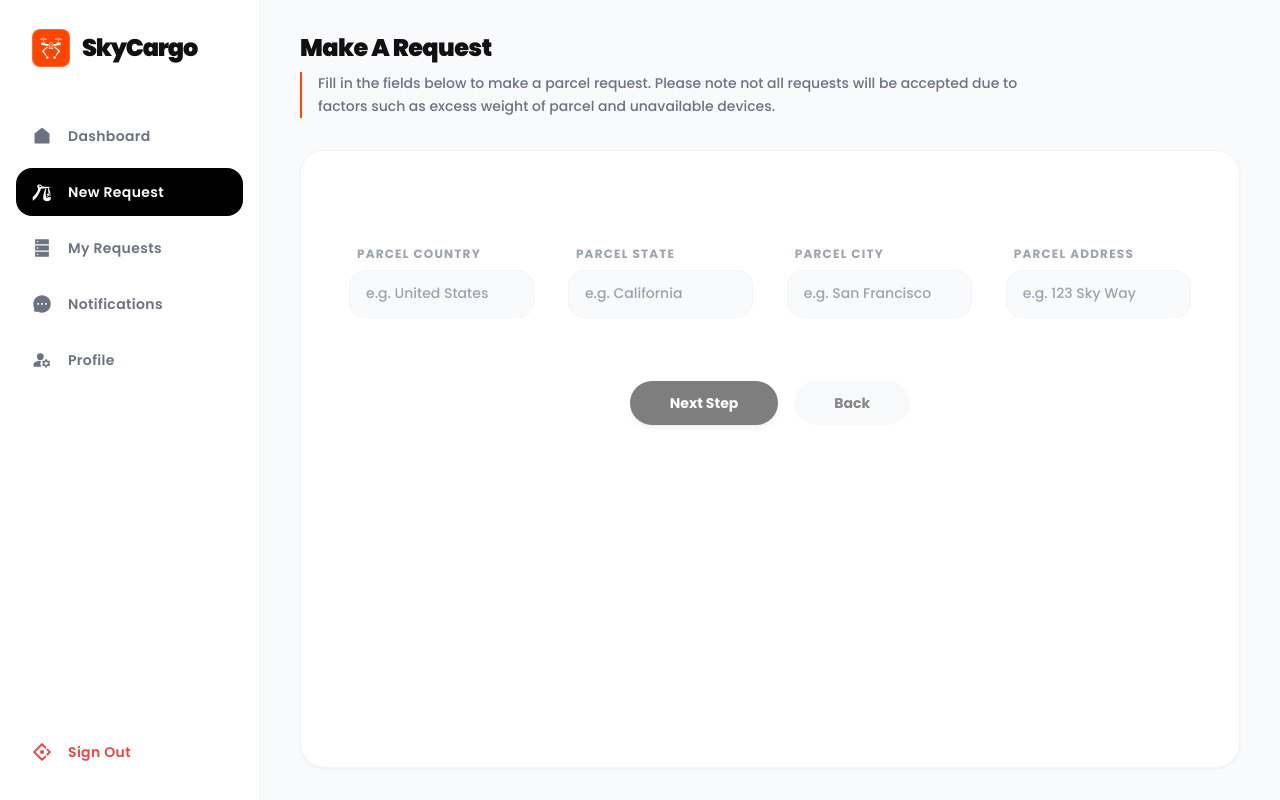
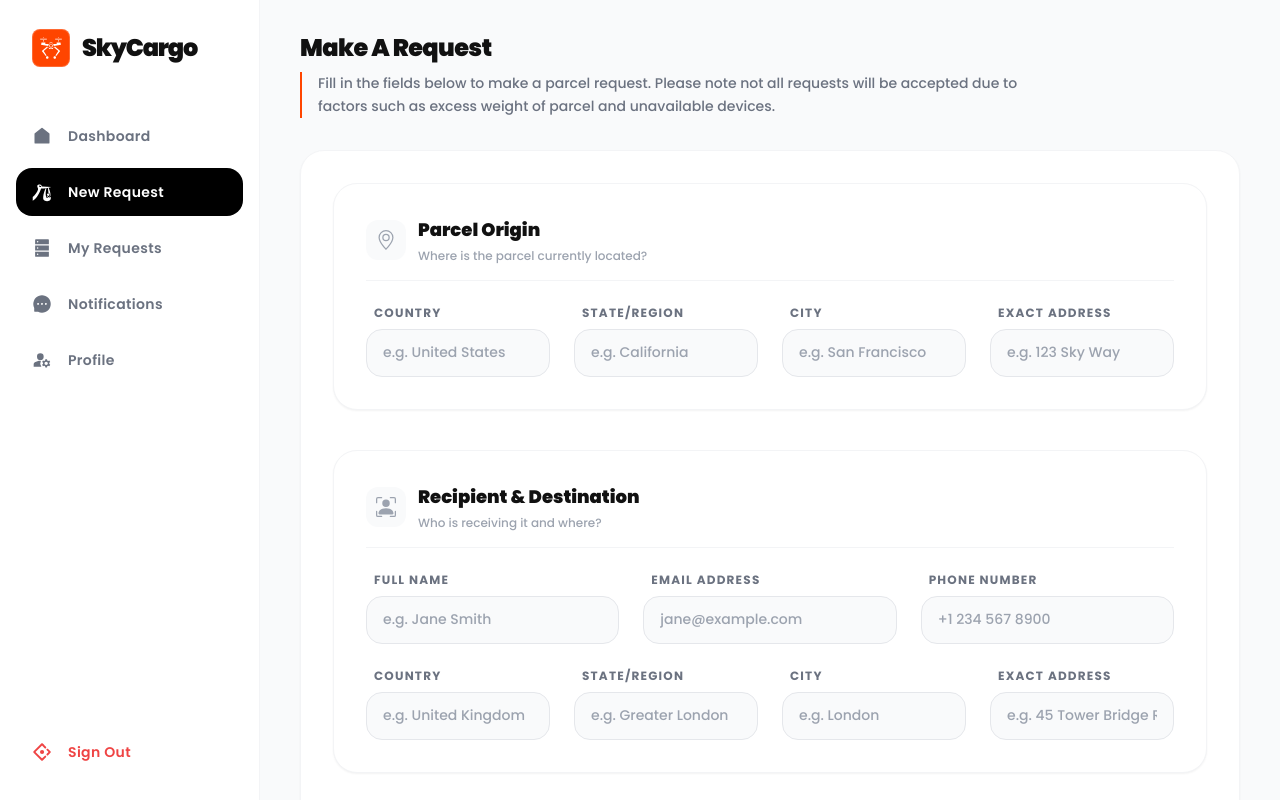
Before and after one commit to kingsleyhenz/EVTOL-FRONT, a React (Vite) app: page /add-req in a window 1280 px wide. Built offline with nearby package versions, Linux system fonts and the light colour scheme.

Commit message:
Redesign Request Modal into unified scrollable sectioned form

```diff
--- a/src/components/requestModal.jsx
+++ b/src/components/requestModal.jsx
@@ -1,15 +1,10 @@
 import React, { useState } from "react";
 import axios from "axios";
-import { Tabs, rem, Textarea, Transition } from "@mantine/core";
+import { Textarea } from "@mantine/core";
 import { toast } from 'react-toastify';
+import { BsBoxSeam, BsGeoAlt, BsPersonBoundingBox } from "react-icons/bs";
 
 function RequestMod() {
-  const iconStyle = { width: rem(12), height: rem(12) };
-
-  const tabValues = ["first", "second", "third", "fourth", "fifth"];
-
-  const [currentIndex, setCurrentIndex] = useState(0);
-
   const [parcelDetails, setParcelDetails] = useState({
     country: "",
     state: "",
@@ -35,41 +30,21 @@ function RequestMod() {
   });
 
   const [parcelDescription, setParcelDescription] = useState("");
+  const [isSubmitting, setIsSubmitting] = useState(false);
 
-  const isNextEnabled = () => {
-    switch (currentIndex) {
-      case 0:
-        return Object.values(parcelDetails).every((value) => value.trim() !== "");
-      case 1:
-        return Object.values(recipientDetails).slice(0, 4).every((value) => value.trim() !== "");
-      case 2:
-        return Object.values(recipientDetails).slice(4).every((value) => value.trim() !== "");
-      case 3:
-        return Object.values(parcelDimensions).every((value) => value.trim() !== "");
-      case 4:
-        return parcelDescription.trim() !== "";
-      default:
-        return false;
-    }
+  const isSubmitEnabled = () => {
+    const originValid = Object.values(parcelDetails).every((val) => val.trim() !== "");
+    const recipientValid = Object.values(recipientDetails).every((val) => val.trim() !== "");
+    const specsValid = Object.values(parcelDimensions).every((val) => val.trim() !== "");
+    const descValid = parcelDescription.trim() !== "";
+    return originValid && recipientValid && specsValid && descValid;
   };
 
-  const handleNext = () => {
-    if (isNextEnabled()) {
-      if (currentIndex < tabValues.length - 1) {
-        setCurrentIndex((prevIndex) => prevIndex + 1);
-      } else {
-        handleComplete();
-      }
-    }
-  };
+  const handleSubmit = async (e) => {
+    e.preventDefault();
+    if (!isSubmitEnabled()) return;
 
-  const handleBack = () => {
-    if (currentIndex > 0) {
-      setCurrentIndex((prevIndex) => prevIndex - 1);
-    }
-  };
-
-  const handleComplete = async () => {
+    setIsSubmitting(true);
     try {
       const token = localStorage.getItem("auth_token");
       const payload = {
@@ -90,6 +65,7 @@ function RequestMod() {
         item: parcelDimensions.name,
         description: parcelDescription,
       };
+
       const baseUrl = 'https://droneservice.onrender.com'
 
       const response = await axios.post(`${baseUrl}/api/v1/request/send-request`, payload, {
@@ -97,284 +73,154 @@ function RequestMod() {
           Authorization: `Bearer ${token}`,
         },
       });
+
       if(response.status === 201){
         toast.success("Request Sent Successfully. Pending Acceptance...⏳");
-        setParcelDetails({
-          country: "",
-          state: "",
-          city: "",
-          address: "",
-        });
-        setRecipientDetails({
-          country: "",
-          state: "",
-          city: "",
-          address: "",
-          name: "",
-          email: "",
-          phone: "",
-        });
-        setParcelDimensions({
-          name: "",
-          width: "",
-          length: "",
-          height: "",
-        });
+        // Reset states
+        setParcelDetails({ country: "", state: "", city: "", address: "" });
+        setRecipientDetails({ country: "", state: "", city: "", address: "", name: "", email: "", phone: "" });
+        setParcelDimensions({ name: "", width: "", length: "", height: "" });
         setParcelDescription("");
-        setCurrentIndex(0);
-      }else{
-        toast.error(response.data.error)
+      } else {
+        toast.error(response.data.error || "Failed to submit request.");
       }
     } catch (error) {
       console.error("Error in completing request:", error.message);
+      toast.error("An error occurred while submitting the request.");
+    } finally {
+      setIsSubmitting(false);
     }
   };
 
+  const inputClass = "bg-gray-50 h-12 w-full border border-gray-200 rounded-2xl outline-none focus:border-black focus:ring-1 focus:ring-black text-[#111] px-4 text-sm font-medium transition-all placeholder-gray-400";
+  const labelClass = "text-xs font-bold uppercase tracking-widest text-gray-500 pl-2 mb-2 block";
+
   return (
-    <Tabs
-      color="#ff4500"
-      variant="pills"
-      radius="sm"
-      value={tabValues[currentIndex]}
-      orientation="vertical"
-      className="w-full h-auto flex flex-col-reverse items-center p-4 border-none"
-      placement="right"
-    >
-      <Tabs.List className="h-auto w-full flex flex-row justify-center gap-4 mt-8 border-none">
-      {currentIndex < tabValues.length - 1 ? (
-            <button key="next" className="py-3 px-10 text-white font-bold text-sm bg-black hover:bg-[#ff4500] transition-colors rounded-full disabled:opacity-50 disabled:cursor-not-allowed shadow-md" onClick={handleNext} disabled={!isNextEnabled()}>
-              Next Step
-            </button>
-          ) : (
-            <button key="complete" className="py-3 px-10 text-white font-bold text-sm bg-[#ff4500] hover:bg-black transition-colors rounded-full disabled:opacity-50 disabled:cursor-not-allowed shadow-md shadow-[#ff4500]/20" onClick={handleComplete} disabled={!isNextEnabled()}>
-              Complete Request
-            </button>
-          )}
-          <button key="back" className="py-3 px-10 text-[#111] font-bold text-sm bg-gray-100 hover:bg-gray-200 transition-colors rounded-full disabled:opacity-50" onClick={handleBack} disabled={currentIndex === 0}>
-            Back
-          </button>
-      </Tabs.List>
+    <form onSubmit={handleSubmit} className="w-full flex flex-col gap-10">
 
-      <div className="w-full flex justify-center items-center min-h-[150px]">
-      <Transition
-        mounted={currentIndex === 0}
-        transition="fade"
-        duration={500}
-        timingFunction="ease"
-      >
-        {(styles) => (
-          <Tabs.Panel value="first" className="flex justify-between w-[95%] pt-[2%]" style={styles}>
-            <div className="w-[22%] flex flex-col gap-2">
-              <label className="text-xs font-bold uppercase tracking-widest text-gray-400 pl-2">Parcel Country</label>
-              <input
-                className="bg-gray-50 h-12 w-full border border-gray-100 rounded-2xl outline-none focus:border-black focus:ring-1 focus:ring-black text-[#111] px-4 text-sm font-medium transition-all"
-                type="text"
-                placeholder="e.g. United States"
-                value={parcelDetails.country}
-                onChange={(e) => setParcelDetails({ ...parcelDetails, country: e.target.value })}
-              />
+      {/* 1. Parcel Origin */}
+      <section className="bg-white p-8 rounded-3xl border border-gray-100 shadow-sm flex flex-col gap-6">
+        <div className="flex items-center gap-3 border-b border-gray-100 pb-4">
+          <div className="w-10 h-10 rounded-xl bg-gray-50 flex items-center justify-center text-gray-400 text-xl">
+             <BsGeoAlt />
           </div>
-            <div className="w-[22%] flex flex-col gap-2">
-              <label className="text-xs font-bold uppercase tracking-widest text-gray-400 pl-2">Parcel State</label>
-              <input
-                className="bg-gray-50 h-12 w-full border border-gray-100 rounded-2xl outline-none focus:border-black focus:ring-1 focus:ring-black text-[#111] px-4 text-sm font-medium transition-all"
-                type="text"
-                placeholder="e.g. California"
-                value={parcelDetails.state}
-                onChange={(e) => setParcelDetails({ ...parcelDetails, state: e.target.value })}
-              />
+          <div>
+            <h3 className="text-lg font-black text-[#111]">Parcel Origin</h3>
+            <p className="text-xs font-medium text-gray-400 mt-1">Where is the parcel currently located?</p>
           </div>
-            <div className="w-[22%] flex flex-col gap-2">
-              <label className="text-xs font-bold uppercase tracking-widest text-gray-400 pl-2">Parcel City</label>
-              <input
-                className="bg-gray-50 h-12 w-full border border-gray-100 rounded-2xl outline-none focus:border-black focus:ring-1 focus:ring-black text-[#111] px-4 text-sm font-medium transition-all"
-                type="text"
-                placeholder="e.g. San Francisco"
-                value={parcelDetails.city}
-                onChange={(e) => setParcelDetails({ ...parcelDetails, city: e.target.value })}
-              />
         </div>
-            <div className="w-[22%] flex flex-col gap-2">
-              <label className="text-xs font-bold uppercase tracking-widest text-gray-400 pl-2">Parcel Address</label>
-              <input
-                className="bg-gray-50 h-12 w-full border border-gray-100 rounded-2xl outline-none focus:border-black focus:ring-1 focus:ring-black text-[#111] px-4 text-sm font-medium transition-all"
-                type="text"
-                placeholder="e.g. 123 Sky Way"
-                value={parcelDetails.address}
-                onChange={(e) => setParcelDetails({ ...parcelDetails, address: e.target.value })}
-              />
+
+        <div className="grid grid-cols-1 md:grid-cols-2 lg:grid-cols-4 gap-6">
+          <div>
+            <label className={labelClass}>Country</label>
+            <input className={inputClass} type="text" placeholder="e.g. United States" value={parcelDetails.country} onChange={(e) => setParcelDetails({ ...parcelDetails, country: e.target.value })} required />
           </div>
-          </Tabs.Panel>
-        )}
-      </Transition>
+          <div>
+            <label className={labelClass}>State/Region</label>
+            <input className={inputClass} type="text" placeholder="e.g. California" value={parcelDetails.state} onChange={(e) => setParcelDetails({ ...parcelDetails, state: e.target.value })} required />
+          </div>
+          <div>
+            <label className={labelClass}>City</label>
+            <input className={inputClass} type="text" placeholder="e.g. San Francisco" value={parcelDetails.city} onChange={(e) => setParcelDetails({ ...parcelDetails, city: e.target.value })} required />
+          </div>
+          <div>
+            <label className={labelClass}>Exact Address</label>
+            <input className={inputClass} type="text" placeholder="e.g. 123 Sky Way" value={parcelDetails.address} onChange={(e) => setParcelDetails({ ...parcelDetails, address: e.target.value })} required />
+          </div>
+        </div>
+      </section>
 
-      <Transition
-        mounted={currentIndex === 1}
-        transition="fade"
-        duration={500}
-        timingFunction="ease"
-      >
-        {(styles) => (
-          <Tabs.Panel value="second" className="flex justify-between w-[95%] pt-[2%]" style={styles}>
-            <div className="w-[22%] flex flex-col gap-2">
-              <label className="text-xs font-bold uppercase tracking-widest text-gray-400 pl-2">Recipient Country</label>
-              <input
-                className="bg-gray-50 h-12 w-full border border-gray-100 rounded-2xl outline-none focus:border-black focus:ring-1 focus:ring-black text-[#111] px-4 text-sm font-medium transition-all"
-                type="text"
-                placeholder="e.g. United Kingdom"
-                value={recipientDetails.country}
-                onChange={(e) => setRecipientDetails({ ...recipientDetails, country: e.target.value })}
-              />
+      {/* 2. Recipient Details & Destination */}
+      <section className="bg-white p-8 rounded-3xl border border-gray-100 shadow-sm flex flex-col gap-6">
+        <div className="flex items-center gap-3 border-b border-gray-100 pb-4">
+          <div className="w-10 h-10 rounded-xl bg-gray-50 flex items-center justify-center text-gray-400 text-xl">
+             <BsPersonBoundingBox />
           </div>
-            <div className="w-[22%] flex flex-col gap-2">
-              <label className="text-xs font-bold uppercase tracking-widest text-gray-400 pl-2">Recipient State</label>
-              <input
-                className="bg-gray-50 h-12 w-full border border-gray-100 rounded-2xl outline-none focus:border-black focus:ring-1 focus:ring-black text-[#111] px-4 text-sm font-medium transition-all"
-                type="text"
-                placeholder="e.g. Greater London"
-                value={recipientDetails.state}
-                onChange={(e) => setRecipientDetails({ ...recipientDetails, state: e.target.value })}
-              />
+          <div>
+            <h3 className="text-lg font-black text-[#111]">Recipient & Destination</h3>
+            <p className="text-xs font-medium text-gray-400 mt-1">Who is receiving it and where?</p>
           </div>
-            <div className="w-[22%] flex flex-col gap-2">
-              <label className="text-xs font-bold uppercase tracking-widest text-gray-400 pl-2">Recipient City</label>
-              <input
-                className="bg-gray-50 h-12 w-full border border-gray-100 rounded-2xl outline-none focus:border-black focus:ring-1 focus:ring-black text-[#111] px-4 text-sm font-medium transition-all"
-                type="text"
-                placeholder="e.g. London"
-                value={recipientDetails.city}
-                onChange={(e) => setRecipientDetails({ ...recipientDetails, city: e.target.value })}
-              />
         </div>
-            <div className="w-[22%] flex flex-col gap-2">
-              <label className="text-xs font-bold uppercase tracking-widest text-gray-400 pl-2">Recipient Address</label>
-              <input
-                className="bg-gray-50 h-12 w-full border border-gray-100 rounded-2xl outline-none focus:border-black focus:ring-1 focus:ring-black text-[#111] px-4 text-sm font-medium transition-all"
-                type="text"
-                placeholder="e.g. 45 Tower Bridge"
-                value={recipientDetails.address}
-                onChange={(e) => setRecipientDetails({ ...recipientDetails, address: e.target.value })}
-              />
+
+        <div className="grid grid-cols-1 md:grid-cols-3 gap-6">
+          <div>
+            <label className={labelClass}>Full Name</label>
+            <input className={inputClass} type="text" placeholder="e.g. Jane Smith" value={recipientDetails.name} onChange={(e) => setRecipientDetails({ ...recipientDetails, name: e.target.value })} required />
           </div>
-          </Tabs.Panel>
-        )}
-      </Transition>
+          <div>
+            <label className={labelClass}>Email Address</label>
+            <input className={inputClass} type="email" placeholder="jane@example.com" value={recipientDetails.email} onChange={(e) => setRecipientDetails({ ...recipientDetails, email: e.target.value })} required />
+          </div>
+          <div>
+            <label className={labelClass}>Phone Number</label>
+            <input className={inputClass} type="tel" placeholder="+1 234 567 8900" value={recipientDetails.phone} onChange={(e) => setRecipientDetails({ ...recipientDetails, phone: e.target.value })} required />
+          </div>
+        </div>
 
-      <Transition
-        mounted={currentIndex === 2}
-        transition="fade"
-        duration={500}
-        timingFunction="ease"
-      >
-        {(styles) => (
-          <Tabs.Panel value="third" className="flex justify-between w-[95%] pt-[2%]" style={styles}>
-            <div className="w-[30%] flex flex-col gap-2">
-              <label className="text-xs font-bold uppercase tracking-widest text-gray-400 pl-2">Recipient Name</label>
-              <input
-                className="bg-gray-50 h-12 w-full border border-gray-100 rounded-2xl outline-none focus:border-black focus:ring-1 focus:ring-black text-[#111] px-4 text-sm font-medium transition-all"
-                type="text"
-                placeholder="e.g. Jane Smith"
-                value={recipientDetails.name}
-                onChange={(e) => setRecipientDetails({ ...recipientDetails, name: e.target.value })}
-              />
+        <div className="grid grid-cols-1 md:grid-cols-2 lg:grid-cols-4 gap-6">
+          <div>
+            <label className={labelClass}>Country</label>
+            <input className={inputClass} type="text" placeholder="e.g. United Kingdom" value={recipientDetails.country} onChange={(e) => setRecipientDetails({ ...recipientDetails, country: e.target.value })} required />
           </div>
-            <div className="w-[30%] flex flex-col gap-2">
-              <label className="text-xs font-bold uppercase tracking-widest text-gray-400 pl-2">Recipient Email</label>
-              <input
-                className="bg-gray-50 h-12 w-full border border-gray-100 rounded-2xl outline-none focus:border-black focus:ring-1 focus:ring-black text-[#111] px-4 text-sm font-medium transition-all"
-                type="text"
-                placeholder="jane.smith@example.com"
-                value={recipientDetails.email}
-                onChange={(e) => setRecipientDetails({ ...recipientDetails, email: e.target.value })}
-              />
+          <div>
+            <label className={labelClass}>State/Region</label>
+            <input className={inputClass} type="text" placeholder="e.g. Greater London" value={recipientDetails.state} onChange={(e) => setRecipientDetails({ ...recipientDetails, state: e.target.value })} required />
           </div>
-            <div className="w-[30%] flex flex-col gap-2">
-              <label className="text-xs font-bold uppercase tracking-widest text-gray-400 pl-2">Recipient Phone</label>
-              <input
-                className="bg-gray-50 h-12 w-full border border-gray-100 rounded-2xl outline-none focus:border-black focus:ring-1 focus:ring-black text-[#111] px-4 text-sm font-medium transition-all"
-                type="text"
-                placeholder="+1 234 567 8900"
-                value={recipientDetails.phone}
-                onChange={(e) => setRecipientDetails({ ...recipientDetails, phone: e.target.value })}
-              />
+          <div>
+            <label className={labelClass}>City</label>
+            <input className={inputClass} type="text" placeholder="e.g. London" value={recipientDetails.city} onChange={(e) => setRecipientDetails({ ...recipientDetails, city: e.target.value })} required />
           </div>
-          </Tabs.Panel>
-        )}
-      </Transition>
+          <div>
+            <label className={labelClass}>Exact Address</label>
+            <input className={inputClass} type="text" placeholder="e.g. 45 Tower Bridge Road" value={recipientDetails.address} onChange={(e) => setRecipientDetails({ ...recipientDetails, address: e.target.value })} required />
+          </div>
+        </div>
+      </section>
 
-      <Transition
-        mounted={currentIndex === 3}
-        transition="fade"
-        duration={500}
-        timingFunction="ease"
-      >
-        {(styles) => (
-          <Tabs.Panel value="fourth" className="flex justify-between w-[95%] pt-[2%]" style={styles}>
-            <div className="w-[22%] flex flex-col gap-2">
-              <label className="text-xs font-bold uppercase tracking-widest text-gray-400 pl-2">Parcel Name</label>
-              <input
-                className="bg-gray-50 h-12 w-full border border-gray-100 rounded-2xl outline-none focus:border-black focus:ring-1 focus:ring-black text-[#111] px-4 text-sm font-medium transition-all"
-                type="text"
-                placeholder="e.g. Medical Supplies"
-                value={parcelDimensions.name}
-                onChange={(e) => setParcelDimensions({ ...parcelDimensions, name: e.target.value })}
-              />
+      {/* 3. Parcel Specifications */}
+      <section className="bg-white p-8 rounded-3xl border border-gray-100 shadow-sm flex flex-col gap-6">
+         <div className="flex items-center gap-3 border-b border-gray-100 pb-4">
+          <div className="w-10 h-10 rounded-xl bg-gray-50 flex items-center justify-center text-gray-400 text-xl">
+             <BsBoxSeam />
           </div>
-            <div className="w-[22%] flex flex-col gap-2">
-              <label className="text-xs font-bold uppercase tracking-widest text-gray-400 pl-2">Parcel Width (cm)</label>
-              <input
-                className="bg-gray-50 h-12 w-full border border-gray-100 rounded-2xl outline-none focus:border-black focus:ring-1 focus:ring-black text-[#111] px-4 text-sm font-medium transition-all"
-                type="number"
-                placeholder="0.0"
-                value={parcelDimensions.width}
-                onChange={(e) => setParcelDimensions({ ...parcelDimensions, width: e.target.value })}
-              />
+          <div>
+            <h3 className="text-lg font-black text-[#111]">Parcel Specifications</h3>
+            <p className="text-xs font-medium text-gray-400 mt-1">Details about the item itself.</p>
           </div>
-            <div className="w-[22%] flex flex-col gap-2">
-              <label className="text-xs font-bold uppercase tracking-widest text-gray-400 pl-2">Parcel Length (cm)</label>
-              <input
-                className="bg-gray-50 h-12 w-full border border-gray-100 rounded-2xl outline-none focus:border-black focus:ring-1 focus:ring-black text-[#111] px-4 text-sm font-medium transition-all"
-                type="number"
-                placeholder="0.0"
-                value={parcelDimensions.length}
-                onChange={(e) => setParcelDimensions({ ...parcelDimensions, length: e.target.value })}
-              />
         </div>
-            <div className="w-[22%] flex flex-col gap-2">
-              <label className="text-xs font-bold uppercase tracking-widest text-gray-400 pl-2">Parcel Height (cm)</label>
-              <input
-                className="bg-gray-50 h-12 w-full border border-gray-100 rounded-2xl outline-none focus:border-black focus:ring-1 focus:ring-black text-[#111] px-4 text-sm font-medium transition-all"
-                type="number"
-                placeholder="0.0"
-                value={parcelDimensions.height}
-                onChange={(e) => setParcelDimensions({ ...parcelDimensions, height: e.target.value })}
-              />
+
+        <div className="grid grid-cols-1 md:grid-cols-2 lg:grid-cols-4 gap-6">
+          <div>
+            <label className={labelClass}>Parcel Name</label>
+            <input className={inputClass} type="text" placeholder="e.g. Medical Supplies" value={parcelDimensions.name} onChange={(e) => setParcelDimensions({ ...parcelDimensions, name: e.target.value })} required />
           </div>
-          </Tabs.Panel>
-        )}
-      </Transition>
+          <div>
+            <label className={labelClass}>Width (cm)</label>
+            <input className={inputClass} type="number" placeholder="0.0" value={parcelDimensions.width} onChange={(e) => setParcelDimensions({ ...parcelDimensions, width: e.target.value })} required />
+          </div>
+          <div>
+            <label className={labelClass}>Length (cm)</label>
+            <input className={inputClass} type="number" placeholder="0.0" value={parcelDimensions.length} onChange={(e) => setParcelDimensions({ ...parcelDimensions, length: e.target.value })} required />
+          </div>
+          <div>
+            <label className={labelClass}>Height (cm)</label>
+            <input className={inputClass} type="number" placeholder="0.0" value={parcelDimensions.height} onChange={(e) => setParcelDimensions({ ...parcelDimensions, height: e.target.value })} required />
+          </div>
+        </div>
 
-      <Transition
-        mounted={currentIndex === 4}
-        transition="fade"
-        duration={500}
-        timingFunction="ease"
-      >
-        {(styles) => (
-          <Tabs.Panel value="fifth" className="flex justify-center w-[95%] pt-[2%]" style={styles}>
-            <div className="w-[80%] flex flex-col gap-2">
-              <label className="text-xs font-bold uppercase tracking-widest text-gray-400 pl-2">Parcel Description & Custom Instructions</label>
+        <div>
+           <label className={labelClass}>Additional Description & Handling Instructions</label>
            <Textarea
               resize="vertical"
-                placeholder="Briefly describe the contents and any handling instructions..."
-                className="w-full text-[#111]"
+              placeholder="Briefly describe the contents and any specific handling instructions..."
+              className="w-full"
               styles={{
                 input: {
                   backgroundColor: '#f9fafb',
-                    border: '1px solid #f3f4f6',
+                  border: '1px solid #e5e7eb',
                   borderRadius: '1rem',
                   color: '#111',
-                    minHeight: '150px',
+                  minHeight: '120px',
                   padding: '1.5rem',
                   fontSize: '0.875rem',
                   fontWeight: '500',
@@ -382,13 +228,23 @@ function RequestMod() {
               }}
               value={parcelDescription}
               onChange={(e) => setParcelDescription(e.target.value)}
+              required
             />
         </div>
-          </Tabs.Panel>
-        )}
-      </Transition>
+      </section>
+
+      {/* Submit Action */}
+      <div className="w-full flex justify-end pb-10">
+         <button
+            type="submit"
+            disabled={!isSubmitEnabled() || isSubmitting}
+            className="py-4 px-12 text-white font-bold text-[15px] bg-black hover:bg-[#ff4500] hover:shadow-lg hover:shadow-[#ff4500]/20 transition-all rounded-full disabled:opacity-50 disabled:cursor-not-allowed"
+          >
+            {isSubmitting ? "Submitting Request..." : "Submit Secure Request"}
+         </button>
       </div>
-    </Tabs>
+
+    </form>
   );
 }
 
```
Lines whose indentation alone changed are shown as unchanged.
